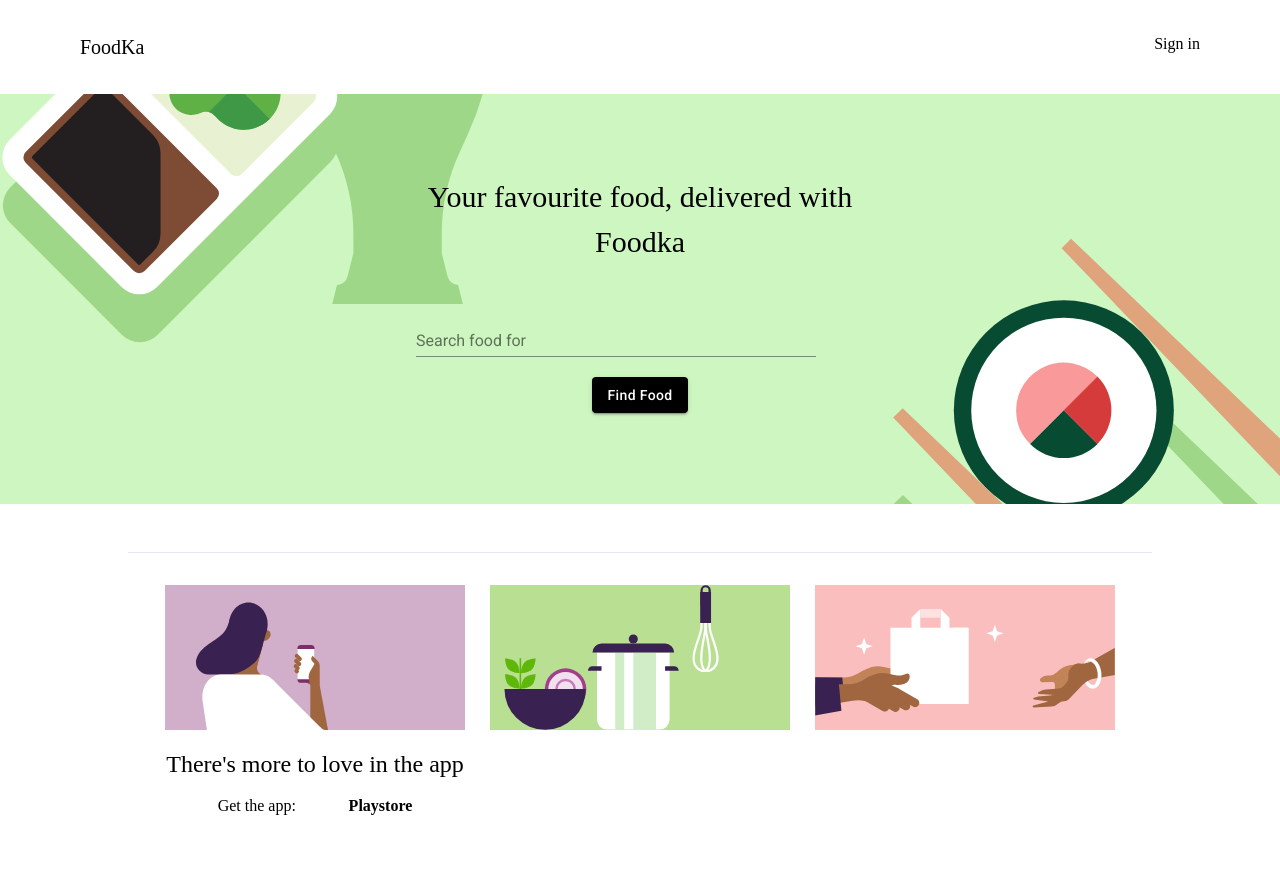
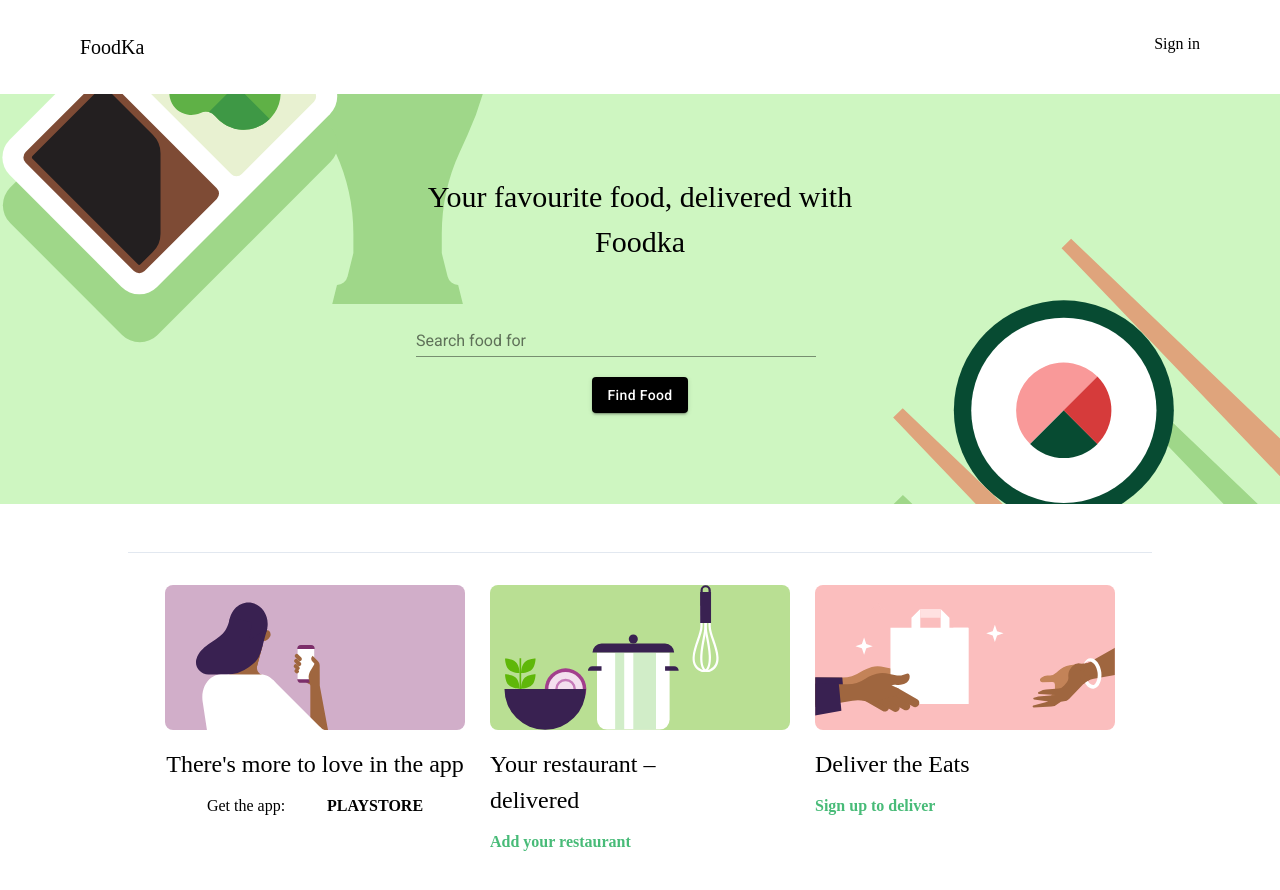
Before and after one commit to sounishnath003/foodka-angular, an Angular app in the folder foodka/: page / in a window 1280 px wide. Shown: the top 890 px of the page. Built offline with nearby package versions, Linux system fonts and the light colour scheme.

Commit message:
fixing ui

```diff
--- a/foodka/src/app/app.component.html
+++ b/foodka/src/app/app.component.html
@@ -12,26 +12,44 @@
         <div class="text-center">
             <div class="flex-col flex flex-wrap mb-10">
                 <div class="text-center">
-                    <img src="../assets/app-love.svg" class="w-64 mx-auto md:w-full" alt="">
+                    <img src="../assets/app-love.svg" class="w-64 rounded-lg mx-auto md:w-full" alt="">
                 </div>
                 <div class="text-2xl flex-wrap mt-4">
                     There's more to love in the app
                 </div>
                 <div class="mt-3 flex justify-evenly flex-wrap">
                     <div>Get the app: </div>
-                    <div class="hover:text-green-400 font-bold cursor-pointer">Playstore</div>
+                    <div class="hover:text-green-400 font-bold uppercase cursor-pointer">Playstore</div>
                 </div>
 
             </div>
         </div>
         <div class="text-center">
             <div class="flex-col flex flex-wrap mb-10">
-                <img src="../assets/resturant-deliver.svg" class="w-64 mx-auto md:w-full" alt="">
+                <div class="text-left">
+                    <img src="../assets/resturant-deliver.svg" class="w-64 rounded-lg mx-auto md:w-full" alt="">
+                </div>
+                <div class="text-2xl text-left flex-wrap mt-4">
+                    Your restaurant –  <br> delivered
+                </div>
+                <div class="mt-3 flex justify-start flex-wrap">
+                    <div class="text-green-500 font-bold cursor-pointer">Add your restaurant</div>
+                </div>
+
             </div>
         </div>
-        <div class="text-center">
+        <div class="text-left">
             <div class="flex-col flex flex-wrap mb-10">
-                <img src="../assets/deliver-eats.svg" class="w-64 mx-auto md:w-full" alt="">
+                <div class="text-center">
+                    <img src="../assets/deliver-eats.svg" class="w-64 rounded-lg mx-auto md:w-full" alt="">
+                </div>
+                <div class="text-2xl text-left flex-wrap mt-4">
+                    Deliver the Eats
+                </div>
+                <div class="mt-3 flex justify-start flex-wrap">
+                    <div class="text-green-500 font-bold cursor-pointer">Sign up to deliver</div>
+                </div>
+
             </div>
         </div>
     </div>
```
